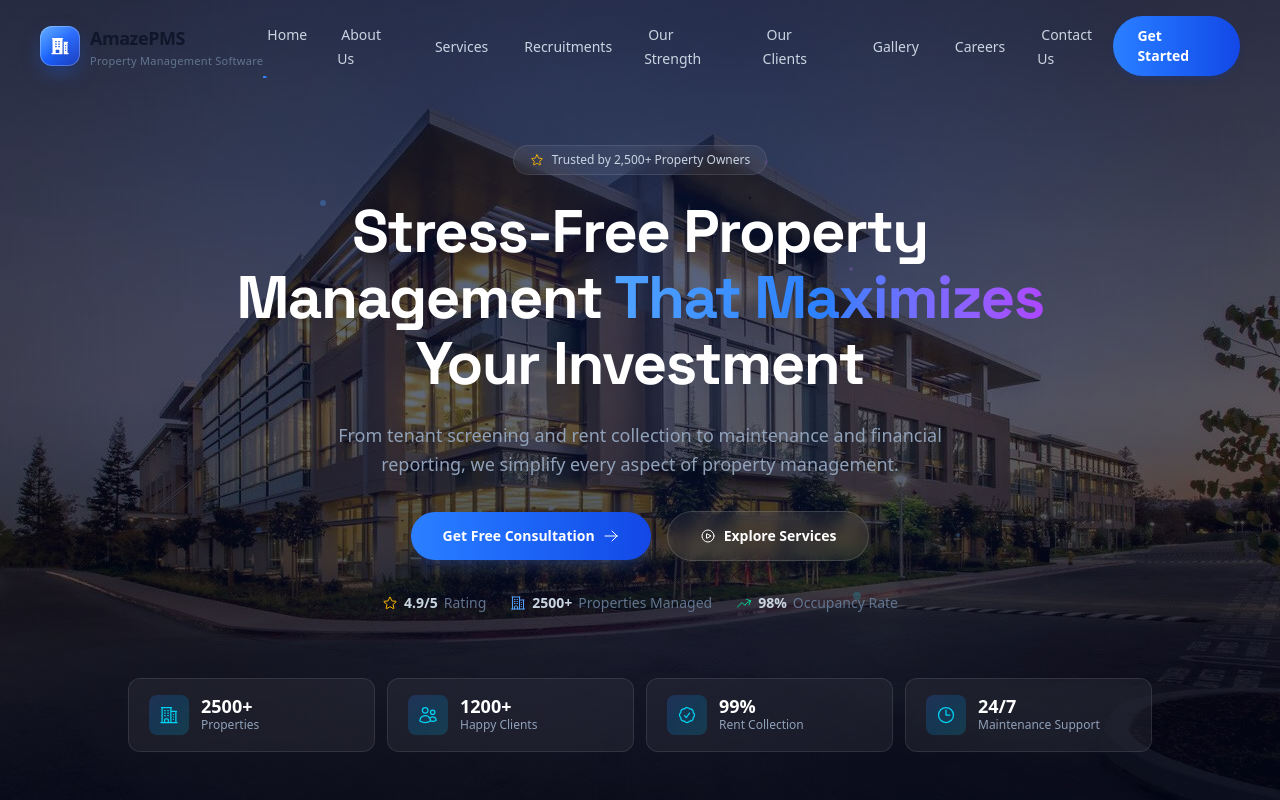
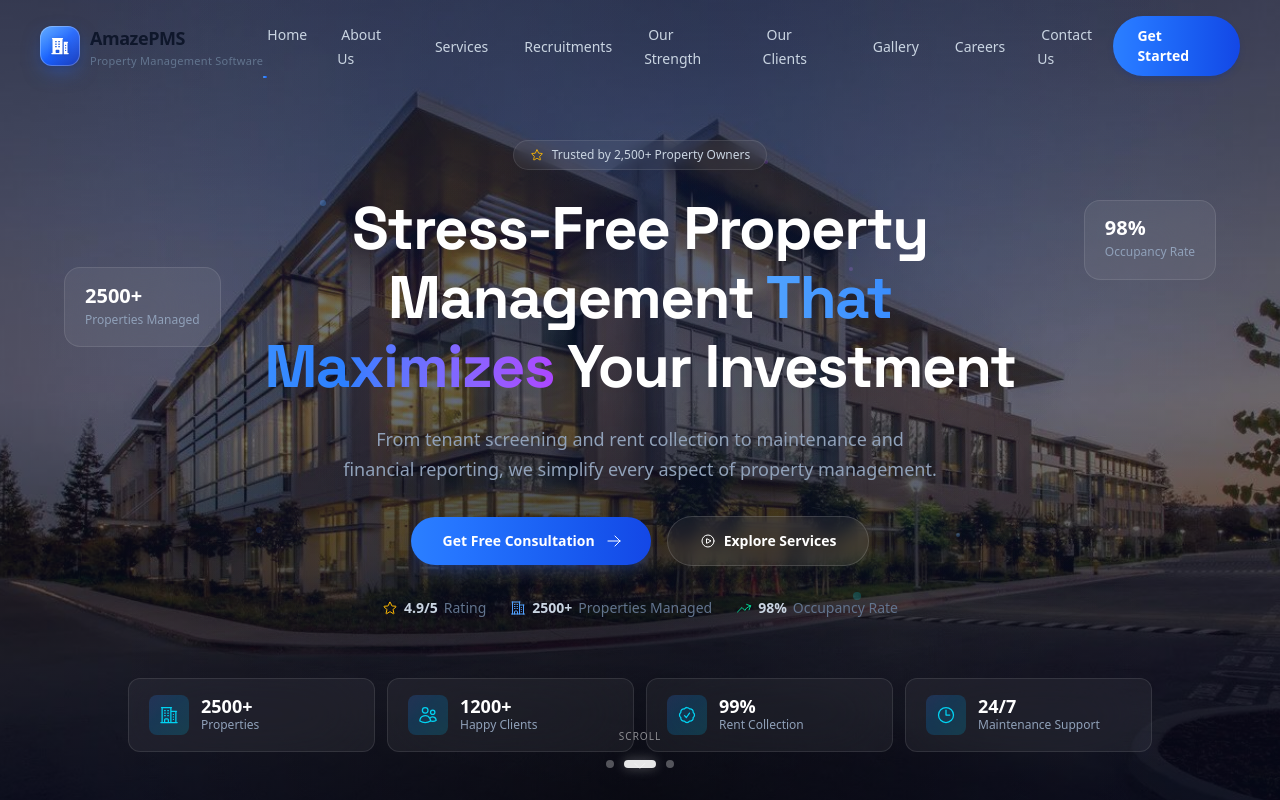
Before and after one commit to dulal71/amazepms, a Next.js app: page / in a window 1280 px wide. Shown: the top 800 px of the page. Built offline with nearby package versions, Linux system fonts and the light colour scheme.

Commit message:
make hero sectiom more polish

```diff
--- a/src/components/sections/Hero.tsx
+++ b/src/components/sections/Hero.tsx
@@ -1,6 +1,6 @@
 "use client";
 
-import { useState, useEffect } from "react";
+import { useState, useEffect, useRef, useMemo, useCallback } from "react";
 import Image from "next/image";
 import { motion, AnimatePresence, type Variants } from "framer-motion";
 import {
@@ -12,6 +12,7 @@ import {
   HiOutlineClock,
   HiOutlineArrowRight,
   HiOutlinePlayCircle,
+  HiOutlineChevronDown,
 } from "react-icons/hi2";
 import FloatingParticles from "../ui/FloatingParticles";
 
@@ -37,7 +38,6 @@ const fadeUpVariants: Variants = {
   hidden: { opacity: 0, y: 30 },
   visible: { opacity: 1, y: 0, transition: { duration: 0.7, ease: [0.16, 1, 0.3, 1] } },
 };
-
 
 function BackgroundSlider() {
   const [loaded, setLoaded] = useState(false);
@@ -67,7 +67,7 @@ function BackgroundSlider() {
     if (!loaded) return;
     const timer = setInterval(() => {
       setCurrentIndex((prev) => (prev + 1) % HERO_IMAGES.length);
-    }, 5000);
+    }, 6000);
     return () => clearInterval(timer);
   }, [loaded]);
 
@@ -76,45 +76,152 @@ function BackgroundSlider() {
       <AnimatePresence mode="sync">
         <motion.div
           key={currentIndex}
-          initial={{ opacity: 0 }}
-          animate={{ opacity: 1 }}
-          exit={{ opacity: 0 }}
-          transition={{ duration: 1.8, ease: "easeInOut" }}
+          initial={{ opacity: 0, scale: 1.15 }}
+          animate={{ opacity: 1, scale: 1 }}
+          exit={{ opacity: 0, scale: 0.95 }}
+          transition={{ duration: 2.2, ease: [0.16, 1, 0.3, 1] }}
           className="absolute inset-0 w-full"
         >
           <Image
             src={HERO_IMAGES[currentIndex]}
             alt=""
             fill
-            className="object-cover"
-            priority
+            className="scale-105 object-cover"
+            priority={currentIndex === 0}
             sizes="100vw"
           />
         </motion.div>
       </AnimatePresence>
 
-      <div className="absolute inset-0 w-full bg-gradient-to-b from-slate-950/70 via-slate-950/60 to-slate-950/80" />
-      <div className="absolute inset-0 w-full bg-[radial-gradient(ellipse_at_center_35%,rgba(37,99,235,0.12),transparent_70%)]" />
+      {/* Multi-layer overlays */}
+      <div className="absolute inset-0 w-full bg-gradient-to-b from-slate-950/60 via-slate-950/50 to-slate-950/80" />
+      <div className="absolute inset-0 w-full bg-[radial-gradient(ellipse_at_center_30%,rgba(37,99,235,0.15),transparent_70%)]" />
+      <div className="absolute inset-0 w-full bg-[radial-gradient(ellipse_at_bottom,rgba(0,0,0,0.4),transparent_60%)]" aria-hidden="true" />
+      <div className="absolute inset-0 w-full bg-[radial-gradient(ellipse_at_top,rgba(0,0,0,0.15),transparent_60%)]" aria-hidden="true" />
+
+      {/* Slider indicators */}
+      <div className="absolute bottom-8 left-1/2 z-20 hidden -translate-x-1/2 items-center gap-2.5 md:flex" role="tablist" aria-label="Image slides">
+        {HERO_IMAGES.map((_, i) => (
+          <button
+            key={i}
+            onClick={() => setCurrentIndex(i)}
+            role="tab"
+            aria-selected={i === currentIndex}
+            aria-label={`Go to slide ${i + 1}`}
+            className={`rounded-full transition-all duration-500 ${
+              i === currentIndex
+                ? "w-8 bg-white/90 shadow-[0_0_12px_rgba(255,255,255,0.3)]"
+                : "w-2 bg-white/30 hover:bg-white/50"
+            } h-2 cursor-pointer`}
+          />
+        ))}
+      </div>
     </div>
   );
 }
 
+function ScrollIndicator() {
+  const scrollToNext = useCallback(() => {
+    const hero = document.getElementById("hero-section");
+    if (!hero) return;
+    const next = hero.nextElementSibling;
+    if (next) next.scrollIntoView({ behavior: "smooth" });
+  }, []);
 
-function StatsCard({ data, index }: { data: (typeof STATS_DATA)[number]; index: number }) {
+  return (
+    <motion.button
+      onClick={scrollToNext}
+      initial={{ opacity: 0 }}
+      animate={{ opacity: 1 }}
+      transition={{ delay: 1.5, duration: 0.8 }}
+      whileHover={{ scale: 1.1 }}
+      whileTap={{ scale: 0.9 }}
+      className="absolute bottom-8 left-1/2 z-20 hidden -translate-x-1/2 flex-col items-center gap-2 text-white/50 transition-colors hover:text-white/80 md:flex"
+      aria-label="Scroll to next section"
+    >
+      <span className="text-[10px] font-medium uppercase tracking-widest">
+        Scroll
+      </span>
+      <motion.div
+        animate={{ y: [0, 6, 0] }}
+        transition={{ duration: 2, repeat: Infinity, ease: "easeInOut" }}
+      >
+        <HiOutlineChevronDown className="h-4 w-4" />
+      </motion.div>
+    </motion.button>
+  );
+}
+
+function FloatingCard({
+  value,
+  label,
+  position,
+  delay,
+}: {
+  value: string;
+  label: string;
+  position: string;
+  delay: number;
+}) {
+  return (
+    <motion.div
+      initial={{ opacity: 0, y: 20 }}
+      animate={{ opacity: 1, y: 0 }}
+      transition={{ delay, duration: 0.8, ease: [0.16, 1, 0.3, 1] }}
+      className={`absolute z-20 hidden rounded-2xl border border-white/10 bg-white/[0.06] px-5 py-4 backdrop-blur-2xl xl:block ${position}`}
+    >
+      <motion.div
+        animate={{ y: [0, -6, 0] }}
+        transition={{ duration: 5, repeat: Infinity, ease: "easeInOut", delay }}
+      >
+        <p className="text-xl font-bold text-white">{value}</p>
+        <p className="mt-0.5 text-xs text-slate-400">{label}</p>
+      </motion.div>
+    </motion.div>
+  );
+}
+
+function StatsCard({
+  data,
+  index,
+}: {
+  data: (typeof STATS_DATA)[number];
+  index: number;
+}) {
   return (
     <motion.div
       initial={{ opacity: 0, y: 30 }}
       animate={{ opacity: 1, y: 0 }}
-      transition={{ duration: 0.5, delay: 0.8 + index * 0.1, ease: [0.16, 1, 0.3, 1] }}
-      whileHover={{ y: -6, scale: 1.02, transition: { duration: 0.3 } }}
-      className="flex items-center gap-3 rounded-xl border border-white/10 bg-white/[0.05] px-5 py-4 backdrop-blur-2xl transition-all hover:border-blue-500/30 hover:bg-white/[0.08] hover:shadow-lg hover:shadow-blue-500/10"
+      transition={{
+        duration: 0.5,
+        delay: 0.8 + index * 0.1,
+        ease: [0.16, 1, 0.3, 1],
+      }}
+      whileHover={{
+        y: -6,
+        scale: 1.03,
+        transition: { type: "spring", stiffness: 300, damping: 20 },
+      }}
+      className="group relative overflow-hidden rounded-xl border border-white/10 bg-white/[0.05] px-5 py-4 backdrop-blur-2xl transition-shadow duration-300 hover:border-blue-500/30 hover:shadow-[0_0_30px_rgba(37,99,235,0.15)]"
     >
-      <div className="flex h-10 w-10 shrink-0 items-center justify-center rounded-lg bg-gradient-to-br from-blue-500/20 to-cyan-500/20 text-cyan-400">
-        {data.icon}
+      <div
+        className="pointer-events-none absolute inset-0 opacity-0 transition-opacity duration-300 group-hover:opacity-100"
+        aria-hidden="true"
+      >
+        <div className="absolute inset-0 bg-gradient-to-br from-blue-500/5 to-transparent" />
       </div>
-      <div>
-        <p className="text-lg font-bold leading-none text-white">{data.value}</p>
-        <p className="mt-0.5 text-xs text-slate-400">{data.label}</p>
+      <div className="relative z-10 flex items-center gap-3">
+        <motion.div
+          className="flex h-10 w-10 shrink-0 items-center justify-center rounded-lg bg-gradient-to-br from-blue-500/20 to-cyan-500/20 text-cyan-400 transition-all duration-300 group-hover:scale-110 group-hover:rotate-[-8deg] group-hover:text-blue-300"
+        >
+          {data.icon}
+        </motion.div>
+        <div>
+          <p className="text-lg font-bold leading-none text-white">
+            {data.value}
+          </p>
+          <p className="mt-0.5 text-xs text-slate-400">{data.label}</p>
+        </div>
       </div>
     </motion.div>
   );
@@ -133,12 +240,26 @@ function StatsBar() {
 export default function Hero() {
   return (
     <section
+      id="hero-section"
       className="relative flex w-full min-h-screen flex-col overflow-hidden"
       aria-label="Hero section"
     >
       <BackgroundSlider />
-       <FloatingParticles></FloatingParticles>
+      <FloatingParticles />
 
+      {/* Floating glass cards */}
+      <FloatingCard
+        value="98%"
+        label="Occupancy Rate"
+        position="right-[5%] top-1/4"
+        delay={0.6}
+      />
+      <FloatingCard
+        value="2500+"
+        label="Properties Managed"
+        position="left-[5%] top-1/3"
+        delay={0.9}
+      />
 
       <div className="relative z-10 flex flex-1 flex-col pt-28">
         <div className="flex flex-1 items-center justify-center">
@@ -159,7 +280,7 @@ export default function Hero() {
 
               <motion.h1
                 variants={fadeUpVariants}
-                className="text-4xl font-bold leading-[1.1] tracking-tight text-white sm:text-5xl lg:text-6xl"
+                className="text-balance text-4xl font-bold leading-[1.15] tracking-tight text-white sm:text-5xl lg:text-6xl"
               >
                 Stress-Free Property Management{" "}
                 <span className="bg-gradient-to-r from-blue-400 via-blue-500 to-purple-500 bg-clip-text text-transparent">
@@ -170,7 +291,7 @@ export default function Hero() {
 
               <motion.p
                 variants={fadeUpVariants}
-                className="mt-6 max-w-2xl text-base leading-relaxed text-slate-400 sm:text-lg"
+                className="mt-6 max-w-2xl text-balance text-base leading-relaxed text-slate-400 sm:text-lg"
               >
                 From tenant screening and rent collection to maintenance and
                 financial reporting, we simplify every aspect of property
@@ -184,24 +305,36 @@ export default function Hero() {
                 <motion.a
                   href="/get-started"
                   whileHover={{
-                    scale: 1.03,
-                    boxShadow: "0 0 40px rgba(37,99,235,0.3)",
+                    scale: 1.04,
+                    boxShadow: "0 0 50px rgba(37,99,235,0.4), 0 8px 32px rgba(37,99,235,0.2)",
+                    y: -2,
                   }}
-                  whileTap={{ scale: 0.97 }}
+                  whileTap={{ scale: 0.96 }}
+                  transition={{ type: "spring", stiffness: 400, damping: 25 }}
                   className="group inline-flex items-center justify-center gap-2 rounded-full bg-gradient-to-r from-blue-500 to-blue-700 px-8 py-3.5 text-sm font-semibold text-white shadow-lg shadow-blue-900/40 transition-all hover:shadow-blue-700/50 focus-visible:outline-none focus-visible:ring-2 focus-visible:ring-blue-400 focus-visible:ring-offset-2 focus-visible:ring-offset-slate-950"
                   aria-label="Get free consultation"
                 >
                   Get Free Consultation
-                  <HiOutlineArrowRight
-                    className="h-4 w-4 transition-transform group-hover:translate-x-1"
-                    aria-hidden="true"
-                  />
+                  <motion.span
+                    animate={{ x: [0, 3, 0] }}
+                    transition={{ duration: 2, repeat: Infinity, ease: "easeInOut" }}
+                  >
+                    <HiOutlineArrowRight
+                      className="h-4 w-4 transition-transform"
+                      aria-hidden="true"
+                    />
+                  </motion.span>
                 </motion.a>
 
                 <motion.a
                   href="/services"
-                  whileHover={{ scale: 1.03 }}
-                  whileTap={{ scale: 0.97 }}
+                  whileHover={{
+                    scale: 1.04,
+                    y: -2,
+                    borderColor: "rgba(255,255,255,0.3)",
+                  }}
+                  whileTap={{ scale: 0.96 }}
+                  transition={{ type: "spring", stiffness: 400, damping: 25 }}
                   className="inline-flex items-center justify-center gap-2 rounded-full border border-white/15 bg-white/5 px-8 py-3.5 text-sm font-semibold text-white backdrop-blur-sm transition-all hover:bg-white/10 focus-visible:outline-none focus-visible:ring-2 focus-visible:ring-white/40 focus-visible:ring-offset-2 focus-visible:ring-offset-slate-950"
                   aria-label="Explore our services"
                 >
@@ -240,6 +373,8 @@ export default function Hero() {
           </div>
         </div>
       </div>
+
+      <ScrollIndicator />
     </section>
   );
 }
```
